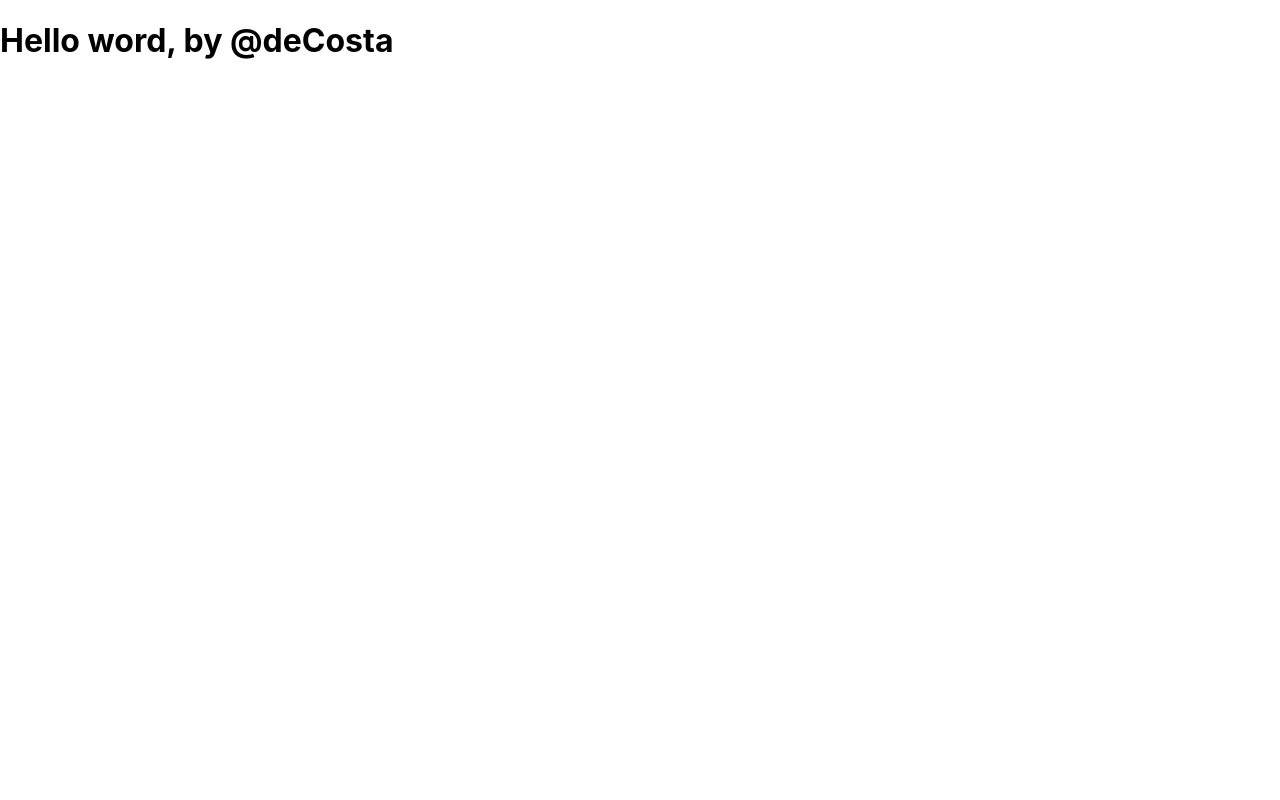
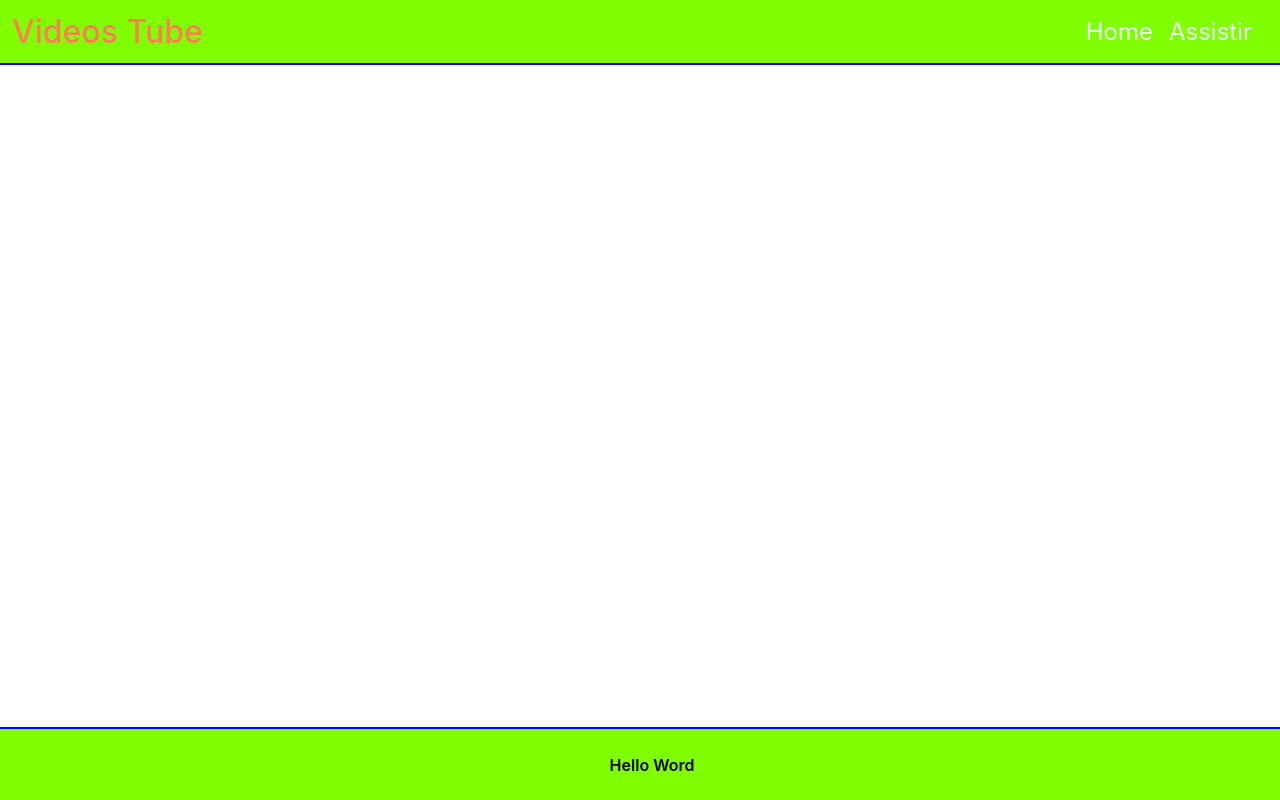
Before and after one commit to esdrascostasilva/app-UI-reactJS, a JavaScript app: page / in a window 1280 px wide. Built offline with nearby package versions, Linux system fonts and the light colour scheme; the HTML template or start-up script is replaced by a standard one.

Commit message:
feact: Adding component Footer and call componnets on App.js

```diff
--- a/src/App.js
+++ b/src/App.js
@@ -1,7 +1,13 @@
+import Footer from "./components/Footer";
+import Header from "./components/Header";
 
 function App() {
   return (
-    <h1>Hello word, by @deCosta</h1>
+    <>
+      <Header />
+      <h1>Hello word, by @deCosta</h1>
+      <Footer />
+    </>
   );
 }
 
--- /dev/null
+++ b/src/components/Footer/Footer.module.css
@@ -0,0 +1,18 @@
+
+.footer {
+    position: fixed;
+    bottom: 0;
+    display: flex;
+    align-items: center;
+    justify-content: center;
+    background-color: chartreuse;
+    color: black;
+    border-top: 2px solid blue;
+    padding: 0.75rem;
+    width: 100%;
+}
+
+.footer h2{
+    font-size: 1rem;
+    font-weight: 600;
+}
--- /dev/null
+++ b/src/components/Footer/index.js
@@ -0,0 +1,13 @@
+import styles from './Footer.module.css'
+
+function Footer()
+{
+    return (
+        <footer className={styles.footer}>
+            <h2>Hello Word</h2>
+        </footer>
+    );
+
+}
+
+export default Footer;
```
